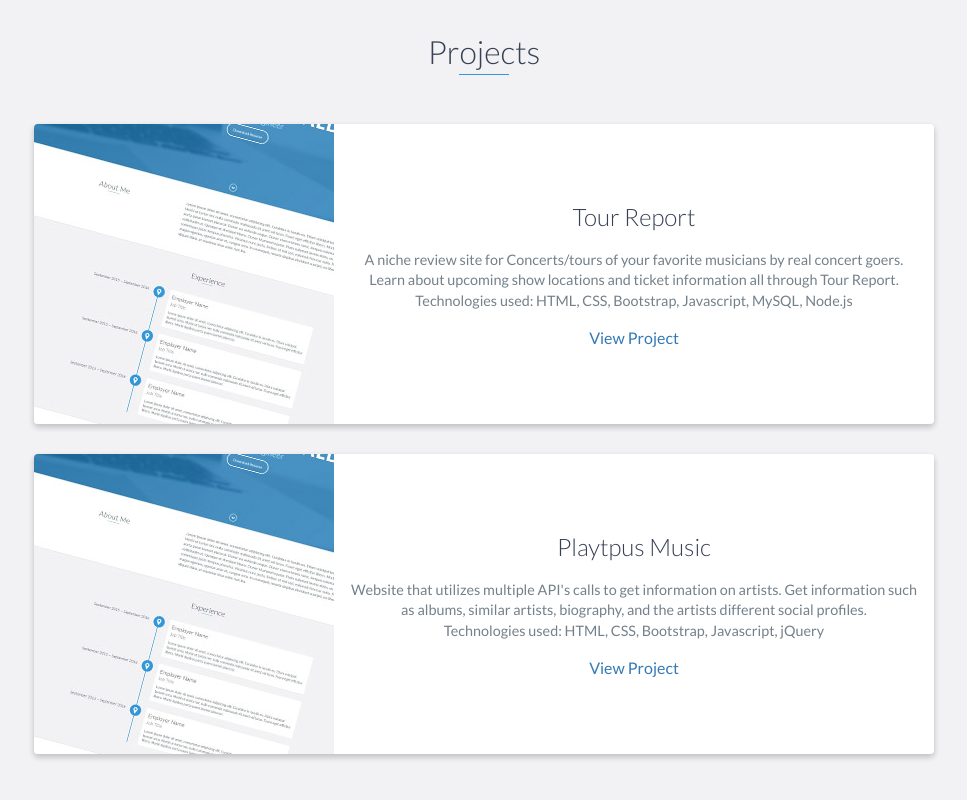
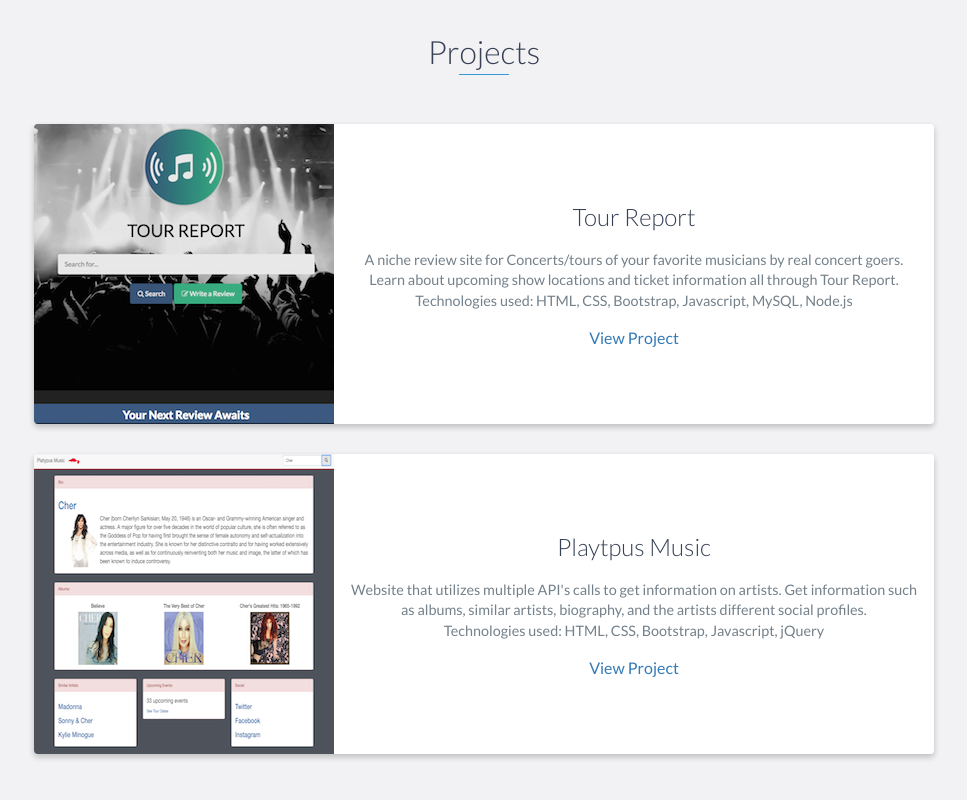
Before and after one commit to normcun/Portfolio, a website: page index.html in a window 1280 px wide. Shown: the part 2680-3480 px from the top of the page, without its empty margins (156-1123 px from the left). Drawn offline with nearby package versions, Linux system fonts and the light colour scheme.

Commit message:
add project photos

```diff
--- a/index.html
+++ b/index.html
@@ -170,7 +170,7 @@
             <div class="row">
                 <div class="project shadow-large">
                     <div class="project-image">
-                        <img src="images/project.jpg" />
+                        <img src="images/TourReport.png" />
                     </div>
                     <!-- End .project-image -->
                     <div class="project-info">
@@ -187,7 +187,7 @@
 
                 <div class="project shadow-large">
                     <div class="project-image">
-                        <img src="images/project.jpg" />
+                        <img src="images/Platypus_Background.png" />
                     </div>
                     <!-- End .project-image -->
                     <div class="project-info">
```
Also changed, not shown: images/Platypus_Background.png (added), images/TourReport.png (added), 1 other file.
